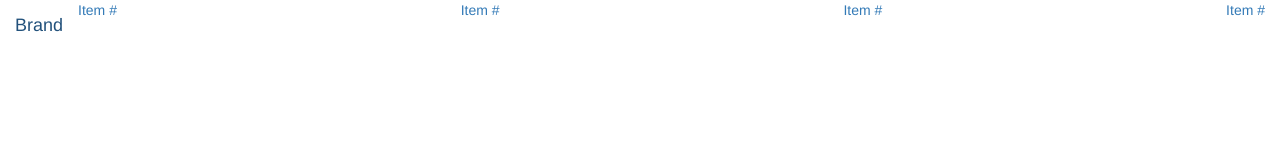
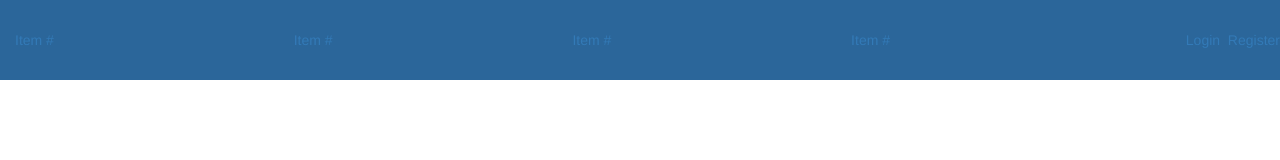
Before and after one commit to andriih/template, a plain HTML site: page index.html in a window 1280 px wide. Drawn offline with nearby package versions, Linux system fonts and the light colour scheme.

Commit message:
login menu container placed

```diff
--- a/index.html
+++ b/index.html
@@ -16,17 +16,26 @@
 					<button type="button" class="navbar-toggle collapsed" data-toggle="collapse" data-target="#bs-example-navbar-collapse-1" aria-expanded="false">
 						<i class="glyphicon glyphicon-menu-hamburger"></i>
 					</button>
-					<a href="#" class="navbar-brand">Brand</a>
+
 				</div><!-- navbar-header end -->
 
+				<div class="login-menu-container">
+					<ul class="Menu">
+	    				<li class="Menu-item"><a href="#" class="Menu-link">Login</a></li>
+	    				<li class="Menu-item"><a href="#" class="Menu-link">Register</a></li>
+    				</ul>
+				</div>
 				 <!-- Collect the nav links, forms, and other content for toggling -->
     			<div class="collapse navbar-collapse" id="bs-example-navbar-collapse-1">
+    				<div class="menu-container">
     					<ul class="Menu">
 	    					<li class="Menu-item"><a href="#" class="Menu-link">Item #</a></li>
 	    					<li class="Menu-item"><a href="#" class="Menu-link">Item #</a></li>
 	    					<li class="Menu-item"><a href="#" class="Menu-link">Item #</a></li>
 	    					<li class="Menu-item"><a href="#" class="Menu-link">Item #</a></li>
     					</ul>
+    				</div>
+
 				</div><!-- Collapse and-->
 				</nav>
 		</header><!-- HEADER end -->
--- a/style.less
+++ b/style.less
@@ -1,13 +1,27 @@
+.main-header{
+	background: #2b669a;
+}
 .main-nav-toggle-btn{
 	background: #777;
 	border-radius:5px;
 	color: #fff;
 }
+
+.menu-container{
+	width: 70%;
+}
+
+.login-menu-container{
+	float: right;
+}
+
 .Menu{
 	margin: 0;
 	padding: 0;
 	list-style: none;
 	text-align: justify;
+	height: 80px;
+
 	&:after{
 		content: '';
 		display: inline-block;
@@ -20,5 +34,7 @@
 
 	&-link{
 		text-decoration: none;
+		display: inline-block;
+		line-height: 80px;
 	}
 }
```
Also changed, not shown: style.css. Lines whose indentation alone changed are shown as unchanged.
